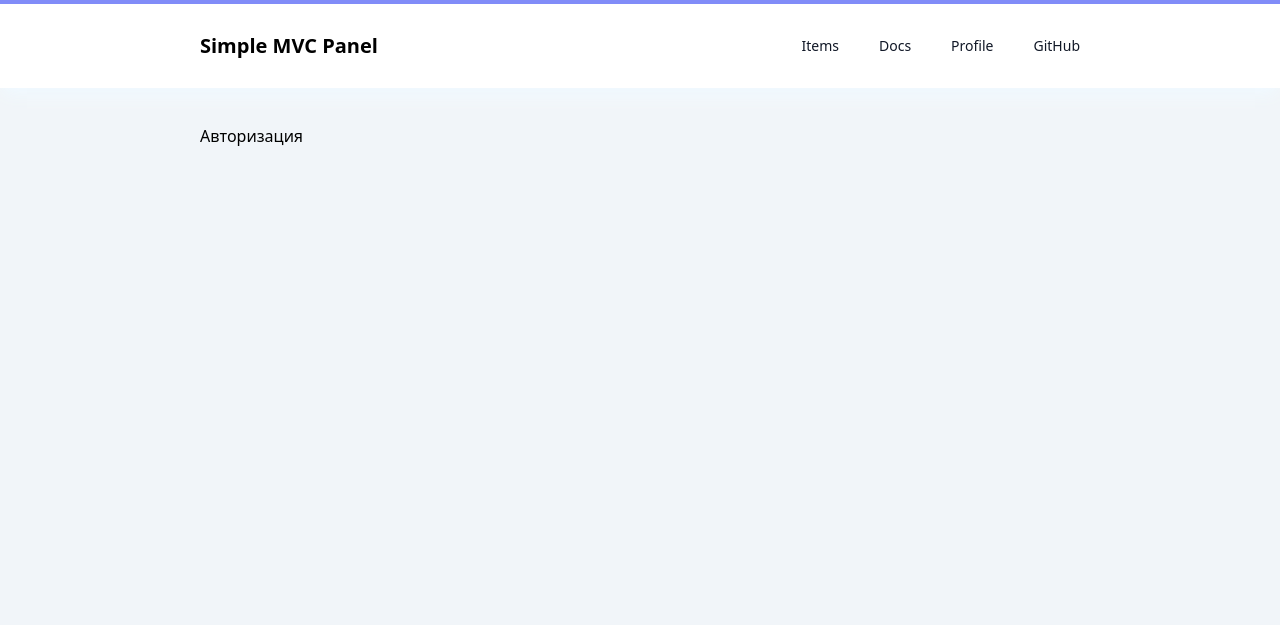
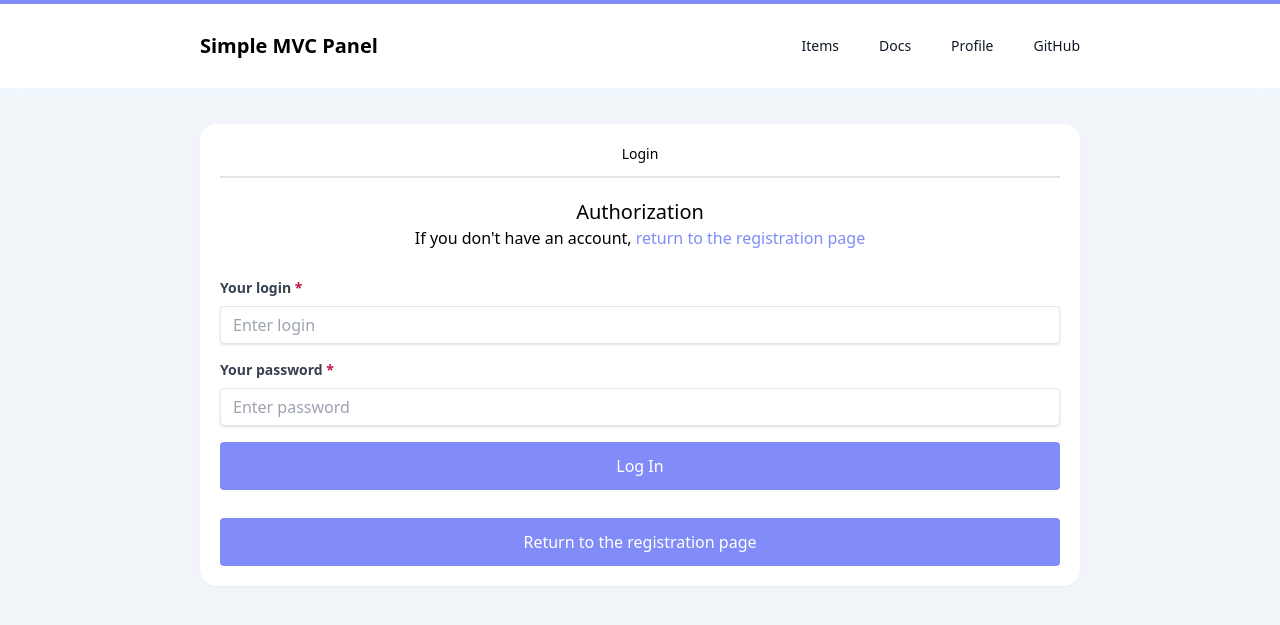
Before and after one commit to VladimirKostikov/PSM-Php-Simple-MVC, a PHP site: page /login in a window 1280 px wide. Shown: the top 625 px of the page. Run offline with PHP 8.4, Linux system fonts and the light colour scheme; some libraries are stand-ins or nearby versions.

Commit message:
Login template

```diff
--- a/views/auth/login.php
+++ b/views/auth/login.php
@@ -2,7 +2,35 @@
 
 <main>
    <div class="container mx-auto max-w-4xl p-2 m-7">
-        Авторизация
+        <div class="bg-white p-5 rounded-2xl shadow-sm">
+            <div class="border-b-2 pb-3 border-zinc-200 text-center text-sm">
+               <span class="text-bold">Login</span>
+            </div>
+            <div class="mt-5">
+               <div id="registration">
+                  <h1 class="text-xl text-center text-semibold">Authorization</h1>
+                  <p class="text-center">If you don't have an account, <a href="/register" class="text-indigo-400">return to the registration page</a></p>
+               </div>
+               <div class="mt-1">
+                  <form action="" class="pt-6 pb-3 mb-4">
+                     <div class="mb-4">
+                        <label class="block text-gray-700 text-sm font-bold mb-2" for="login">Your login <b class="text-rose-700">*</b></label>
+                        <input type="text" name="login" id="login" placeholder="Enter login" class="shadow appearance-none border rounded w-full py-2 px-3 text-gray-700 leading-tight focus:outline-none focus:shadow-outline" required>
+                     </div>
+                     <div class="mb-4">
+                        <label class="block text-gray-700 text-sm font-bold mb-2" for="login">Your password <b class="text-rose-700">*</b></label>
+                        <input type="text" name="login" id="login" placeholder="Enter password" class="shadow appearance-none border rounded w-full py-2 px-3 text-gray-700 leading-tight focus:outline-none focus:shadow-outline" required>
+                     </div>
+                     <div>
+                        <input type="submit" name="login" id="login" value="Log In" class="w-full p-3 bg-indigo-400 rounded text-white" style="cursor: pointer">
+                     </div>
+                  </form>
+               </div>
+               <div class="mt-1">
+                  <a href="/register" class="block w-full p-3 bg-indigo-400 rounded text-white text-center">Return to the registration page</a>
+               </div>
+            </div>
+        </div>
    </div>
 </main>
 
```
